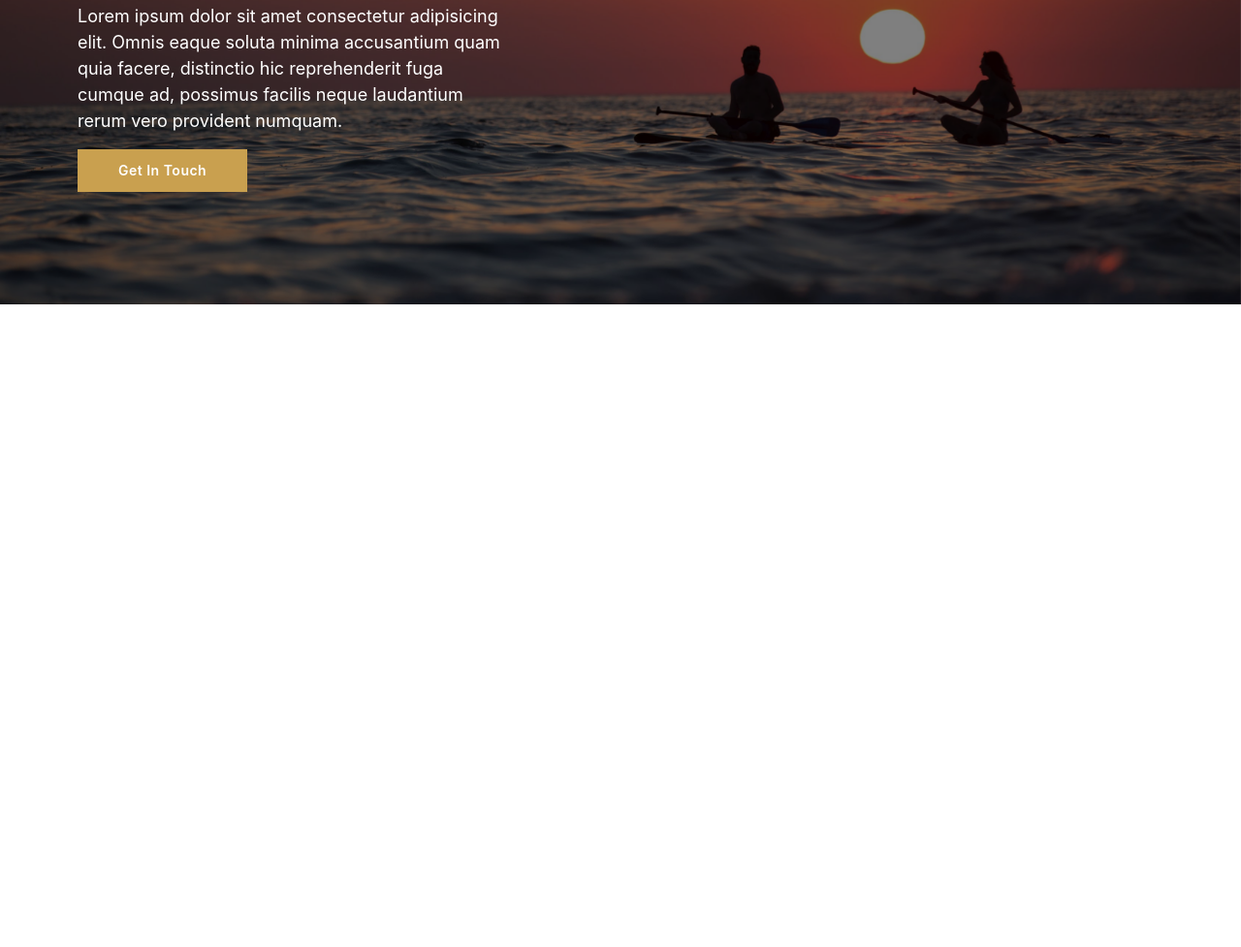
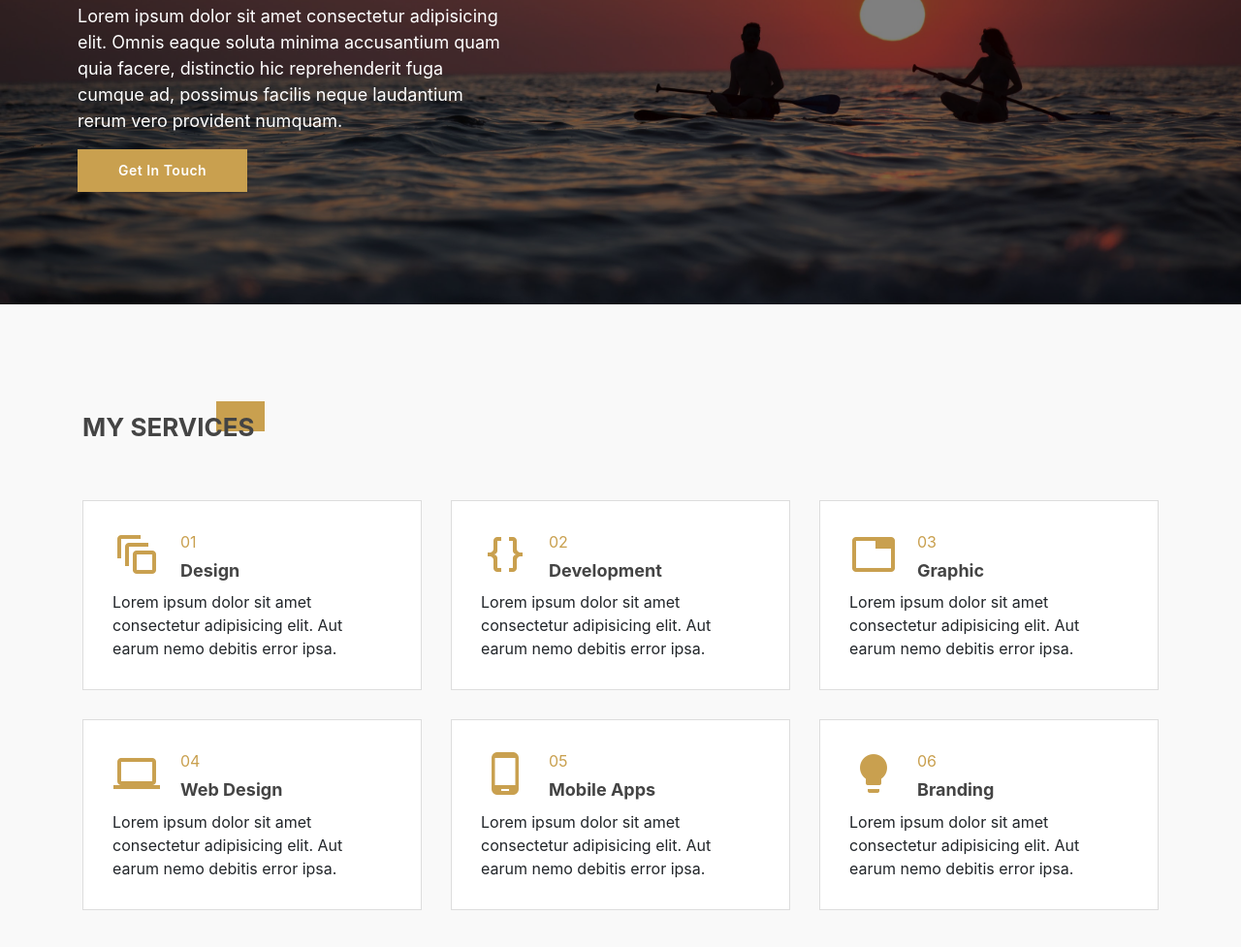
Before and after one commit to nadaveshed/Portfolio-website, a plain HTML site: page index.html in a window 1280 px wide. Shown: the part 439-1416 px from the top of the page at 97% size. Before the commit the page ends 800 px from the top, so only its background shows below. Drawn offline with Linux system fonts and the light colour scheme.

Commit message:
Add section part.

```diff
--- a/css/style.css
+++ b/css/style.css
@@ -108,3 +108,84 @@
         font-size: 28px;
     }
 }
+
+.services {
+    background-color: #f9f9f9;
+    padding: 100px 0 70px 0;
+}
+
+.services .sec-title {
+    margin-bottom: 50px;
+}
+
+.services .sec-title h2 {
+    font-size: 26px;
+    font-weight: 700;
+    line-height: 1.3;
+    color: #444444;
+    text-transform: uppercase;
+    display: inline-block;
+    padding: 10px 10px 0 0;
+    position: relative;
+    z-index: 1;
+
+}
+
+.services .sec-title h2::after {
+    content: "";
+    position: absolute;
+    top: 0;
+    right: 0;
+    width: 50px;
+    height: 70%;
+    z-index: -1;
+    background-color: #c9a04f;
+}
+
+.services .service-box {
+    border: 1px solid #dddddd;
+    background-color: #ffffff;
+    padding: 30px;
+    margin-bottom: 30px;
+
+}
+
+.services .service-box .icontitle {
+    overflow: hidden;
+    margin-bottom: 10px;
+}
+
+.services .service-box .icontitle i {
+    float: left;
+    width: 50px;
+    height: 50px;
+    line-height: 50px;
+    font-size: 21px;
+    color: #c9a04f;
+    text-align: center;
+
+}
+
+.services .service-box .title {
+    padding: 0 0 0 70px;
+}
+
+.services .service-box .title span {
+    color: #c9a04f;
+    font-size: 16px;
+
+}
+
+.services .service-box .title h4 {
+    font-size: 18px;
+    font-weight: 700;
+    color: #444444;
+    text-transform: capitalize;
+    margin: 7px 0 0 0;
+
+}
+
+.services .service-box p {
+    margin: 0;
+
+}
--- a/index.html
+++ b/index.html
@@ -25,6 +25,102 @@
         </div>
     </section>
 
+
+    <section class="services" id="services">
+        <div class="container">
+            <div class="row">
+                <div class="col-lg-10">
+                    <div class="sec-title">
+                        <h2>My Services</h2>
+                    </div>
+                </div>
+            </div>
+
+            <div class="row">
+                <div class="col-12 col-sm-6 col-md-6 col-lg-4">
+                    <div class="service-box">
+                        <div class="icontitle">
+                            <i class="mdi mdi-animation-outline mdi-48px"></i>
+                            <div class="title">
+                                <span>01</span>
+                                <h4>Design</h4>
+                            </div>
+                        </div>
+                        <p>Lorem ipsum dolor sit amet consectetur adipisicing elit. Aut earum nemo debitis error ipsa.</p>
+                    </div>
+                </div>
+
+                <div class="col-12 col-sm-6 col-md-6 col-lg-4">
+                    <div class="service-box">
+                        <div class="icontitle">
+                            <i class="mdi mdi-code-braces mdi-48px"></i>
+                            <div class="title">
+                                <span>02</span>
+                                <h4>Development</h4>
+                            </div>
+                        </div>
+                        <p>Lorem ipsum dolor sit amet consectetur adipisicing elit. Aut earum nemo debitis error ipsa.</p>
+                    </div>
+                </div>
+
+                <div class="col-12 col-sm-6 col-md-6 col-lg-4">
+                    <div class="service-box">
+                        <div class="icontitle">
+                            <i class="mdi mdi-tab mdi-48px"></i>
+                            <div class="title">
+                                <span>03</span>
+                                <h4>Graphic</h4>
+                            </div>
+                        </div>
+                        <p>Lorem ipsum dolor sit amet consectetur adipisicing elit. Aut earum nemo debitis error ipsa.</p>
+                    </div>
+                </div>
+
+                <div class="col-12 col-sm-6 col-md-6 col-lg-4">
+                    <div class="service-box">
+                        <div class="icontitle">
+                            <i class="mdi mdi-laptop mdi-48px"></i>
+                            <div class="title">
+                                <span>04</span>
+                                <h4>Web Design</h4>
+                            </div>
+                        </div>
+                        <p>Lorem ipsum dolor sit amet consectetur adipisicing elit. Aut earum nemo debitis error ipsa.</p>
+                    </div>
+                </div>
+
+                <div class="col-12 col-sm-6 col-md-6 col-lg-4">
+                    <div class="service-box">
+                        <div class="icontitle">
+                            <i class="mdi mdi-cellphone-android mdi-48px"></i>
+                            <div class="title">
+                                <span>05</span>
+                                <h4>Mobile Apps</h4>
+                            </div>
+                        </div>
+                        <p>Lorem ipsum dolor sit amet consectetur adipisicing elit. Aut earum nemo debitis error ipsa.</p>
+                    </div>
+                </div>
+
+                <div class="col-12 col-sm-6 col-md-6 col-lg-4">
+                    <div class="service-box">
+                        <div class="icontitle">
+                            <i class="mdi mdi-lightbulb mdi-48px"></i>
+                            <div class="title">
+                                <span>06</span>
+                                <h4>Branding</h4>
+                            </div>
+                        </div>
+                        <p>Lorem ipsum dolor sit amet consectetur adipisicing elit. Aut earum nemo debitis error ipsa.</p>
+                    </div>
+                </div>
+
+            </div>
+
+        </div>
+    </section>
+
+
     <script src="js/jquery-3.4.1.min.js"></script>
     <script src="js/bootstrap.bundle.min.js"></script>
     <script src="js/typed.min.js"></script>
```
